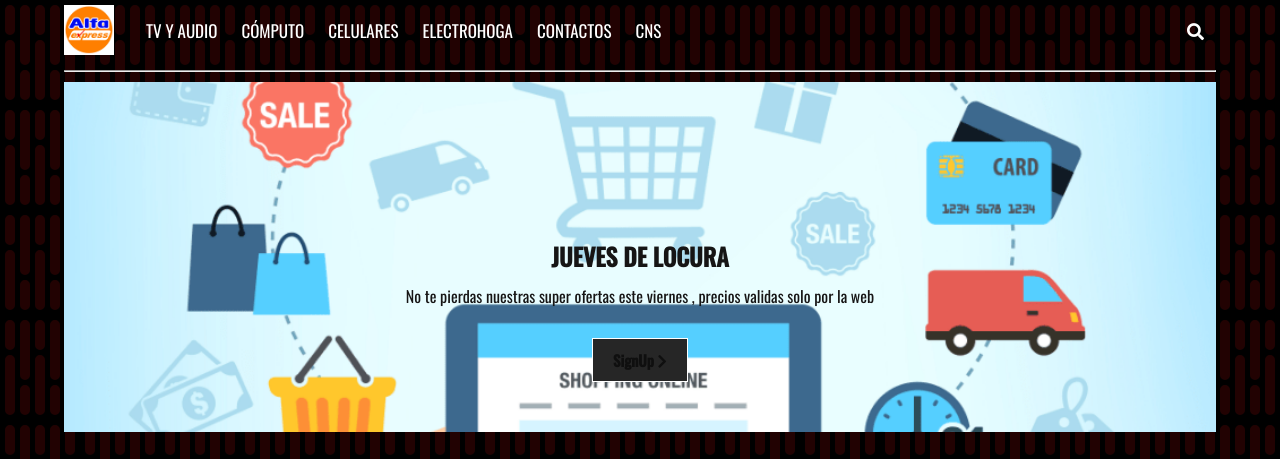
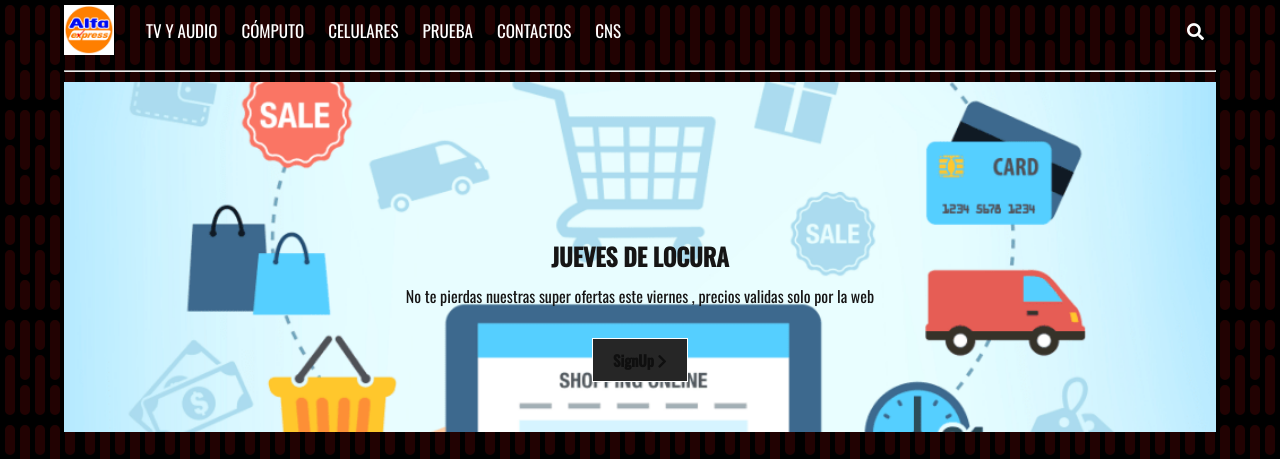
Before and after one commit to FelixPeralta/FelixPeralta.github.io, a plain HTML site: page Alfa.html in a window 1280 px wide. Shown: the top 459 px of the page. Drawn offline with nearby package versions, Linux system fonts and the light colour scheme; a script that the page names is missing.

Commit message:
cambio 2

```diff
--- a/Alfa.html
+++ b/Alfa.html
@@ -35,7 +35,7 @@
             <a href="#">CELULARES</a>
           </li>
           <li>
-            <a href="#">ELECTROHOGA</a>
+            <a href="#">PRUEBA</a>
           </li>
           <li>
             <a href="#">CONTACTOS</a>
```
